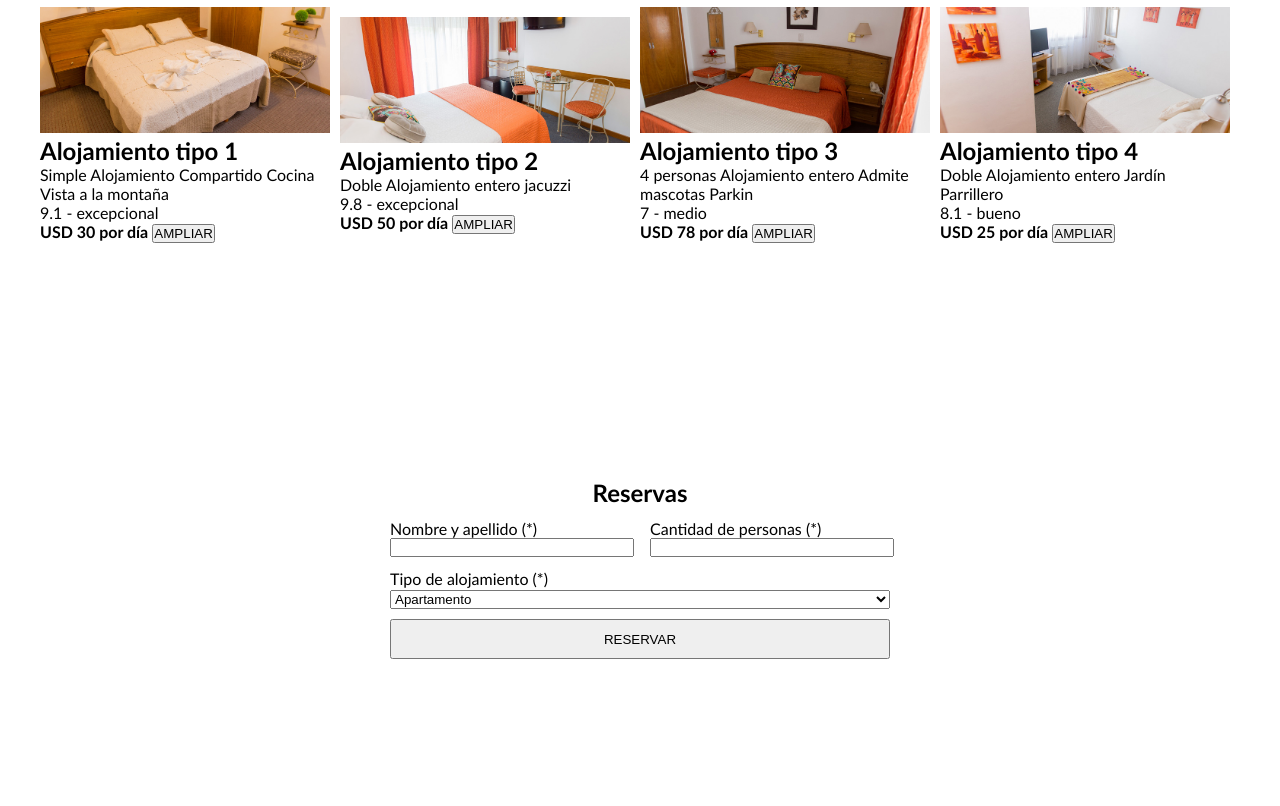
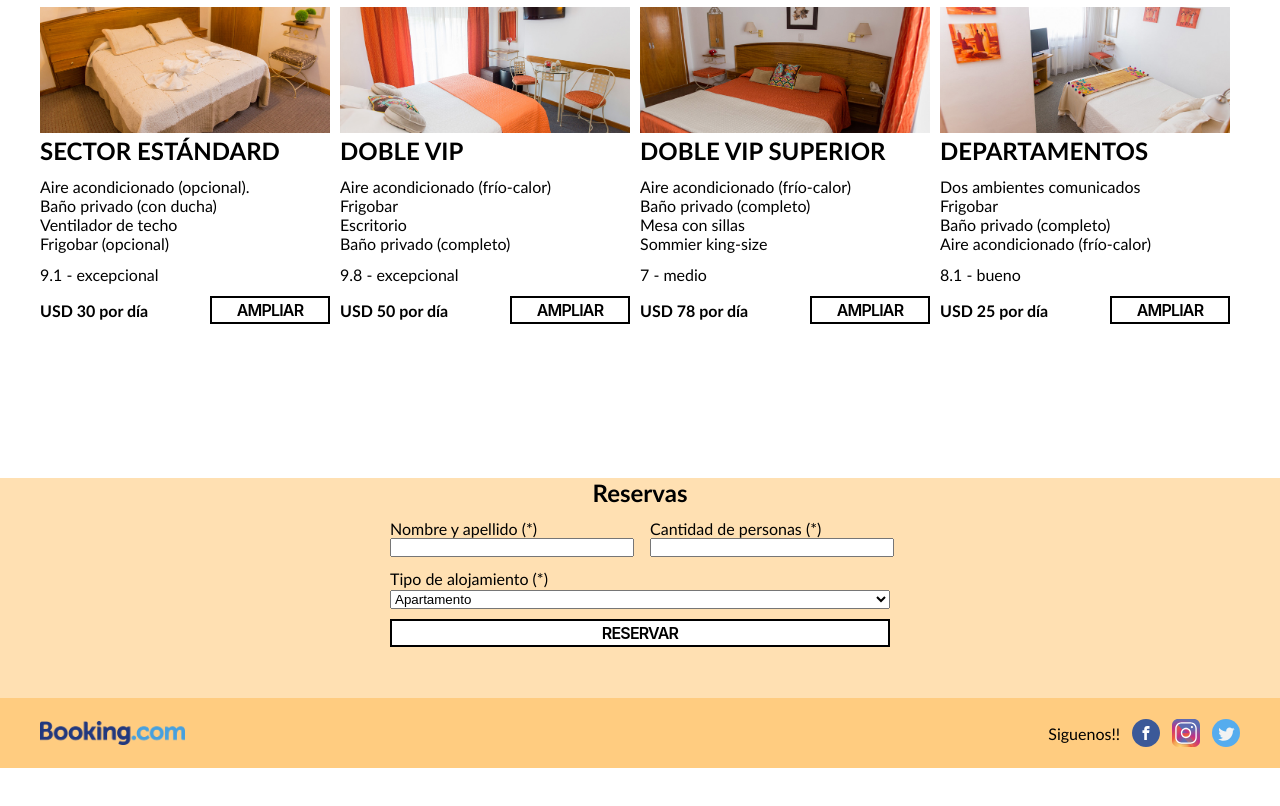
Before and after one commit to SebastianLabadie/ORT, a plain HTML site: page Obligatorios/Diseno1/index.html in a window 1280 px wide. Shown: the part 1720-2526 px from the top of the page. After the commit the page ends 2488 px from the top, so only its background shows below. Drawn offline with Linux system fonts and the light colour scheme.

Commit message:
obligatorio parte1

```diff
--- a/Obligatorios/Diseno1/css/estilos.css
+++ b/Obligatorios/Diseno1/css/estilos.css
@@ -13,11 +13,17 @@ html{
 body{
 	/* background-color:#CAD5F3; */
 	font-family:"Trebuchet MS", Arial, Helvetica, sans-serif;
+	/* background: rgb(255,224,178);
+	background: radial-gradient(circle, rgba(255,224,178,1) 22%, rgba(255,214,152,1) 37%, rgba(255,204,128,1) 66%, rgba(255,183,77,1) 91%); */
 }
 
 section > h1{
 	text-align: center;
 	margin: 12px 0;
+}
+
+section:nth-child(2n+2){
+	background-color: #FFE0B2;
 }
 
 .flex{
@@ -38,6 +44,10 @@ img{
 
 
 /* HEADER */
+
+header{
+	background: linear-gradient(to left, #FFECB3, #FFE0B2);
+}
 
 nav{
 	/* width: 600px; */
@@ -73,6 +83,10 @@ section{
 	height: 500px;
 }
 
+.logo:hover{
+	cursor: pointer;
+}
+
 /* seccion SALUDO */
 
 #saludo{
@@ -98,10 +112,19 @@ section{
 	font-weight: 800;
 }
 
+#saludo p{
+	color: white;
+    font-size: 18px;
+}
+
 /* seccion PROMOS */
 #PROMOS img{
 	height: 250px;
 
+}
+
+#PROMOS article{
+	width: 49%;
 }
 
 #PROMOS article:nth-child(1){
@@ -143,7 +166,55 @@ section{
 	margin-right: 10px;
 }
 
+.btn {
+  align-items: center;
+  background-color: #fff;
+  border: 2px solid #000;
+  box-sizing: border-box;
+  color: #000;
+  cursor: pointer;
+  display: inline-flex;
+  fill: #000;
+  font-family: Inter,sans-serif;
+  font-size: 16px;
+  font-weight: 600;
+  height: 28px;
+  justify-content: center;
+  letter-spacing: -.8px;
+  line-height: 24px;
+  min-width: 120px;
+  outline: 0;
+  padding: 0 17px;
+  text-align: center;
+  text-decoration: none;
+  transition: all .3s;
+  user-select: none;
+  -webkit-user-select: none;
+  touch-action: manipulation;
+}
+
+.btn:focus {
+  color: #171e29;
+}
+
+.btn:hover {
+  border-color: #06f;
+  color: #06f;
+  fill: #06f;
+}
+
+.btn:active {
+  border-color: #06f;
+  color: #06f;
+  fill: #06f;
+}
+
+
 /* seccion RESERVAS */
+#RESERVAS{
+	height: 220px;
+}
+
 input, label {
     display:block;
 }
@@ -170,3 +241,26 @@ form :nth-child(1) { grid-area: a; }
 form :nth-child(2){ grid-area: b; }
 form :nth-child(3) { grid-area: c; }
 form :nth-child(4){ grid-area: d; }
+
+.my-1{
+	margin: 12px 0px;
+}
+
+.mt-1{
+	margin-top: 12px;
+}
+
+/* footer */
+
+footer{
+	height: 70px;
+	background-color: #FFCC80;
+}
+
+footer img{
+	width: 145px;
+}
+
+footer object{
+	margin-left: 12px;
+}
--- a/Obligatorios/Diseno1/index.html
+++ b/Obligatorios/Diseno1/index.html
@@ -10,7 +10,7 @@
 	<body>
 		<header >
 			<nav class="wrapper flex">
-				<img src="./img/logoHotel.png" alt="Logo Hotel">
+				<a href="https://www.hotelespanamdp.com" target="_blank"><img class="logo" src="./img/logoHotel.png" title="Logo Hotel" alt="Logo Hotel"></a>
 				<ul>
 					<li><a href="#PROMOS">PROMOS</a></li><li><a href="#FOTOS">FOTOS</a>
 					</li><li><a href="#TARIFAS">TARIFAS</a>
@@ -22,9 +22,7 @@
 		<section id="saludo">
 			<div>
 				<h1>Bienvenidos!</h1>
-				<p>Lorem ipsum dolor sit amet, consectetuer adipiscing elit, sed diam. Lorem ipsum
-				dolor sit amet, consectetuer adipiscing elit, sed diam nonummy nibh euismod
-				tincidunt ut laoreet dolore magna aliquam erat.</p>
+				<p>El hotel le brinda con sus detalles y decoración un ambiente cálido y confortable que lo hace único e incomparable con el resto, para que su estadía en la ciudad sea inolvidable.</p>
 			</div>
 		</section>
 
@@ -33,24 +31,21 @@
 			<div class="wrapper flex">
 				<article>
 					<img src="img/promo1.jpg" alt="Imagen Promocion 1" title="Imagen Promocion 1">
-					<h2>Titulo promo 1</h2>
-					<p>Lorem ipsum dolor sit amet, consectetuer adipiscing elit, sed diam nonummy
-						nibh euismod tincidunt ut laoreet dolore magna aliquam erat volutpat. Ut wisi
-						enim ad minim veniam, quis nostrud</p>
-					<div>
-						<strong>Vigencia 00/00/00 al 00/00/00</strong>
-						<button>AMPLIAR</button>
+					<h2>Paquete 7 Noches * 4 Personas</h2>
+					<p class="mt-1">Departamento para 4 personas con desayuno incluido, cupos limitados incluye departamento
+						 4 personas Pago 100% anticipado. Desde ARS 24900</p>
+					<div class="flex my-1">
+						<strong>Vigencia 02/07/2022 al 31/08/2022</strong>
+						<button class="btn">AMPLIAR</button>
 					</div>
 				</article>
 				<article>
 					<img src="img/promo2.jpg" alt="Imagen promocion2" title="Imagen Promocion 2">
-					<h2>Titulo promo 12</h2>
-					<p>Lorem ipsum dolor sit amet, consectetuer adipiscing elit, sed diam nonummy
-						nibh euismod tincidunt ut laoreet dolore magna aliquam erat volutpat. Ut wisi
-						enim ad minim veniam, quis nostrud</p>
-					<div>
-						<strong>Vigencia 00/00/00 al 00/00/00</strong>
-						<button>AMPLIAR</button>
+					<h2>Mejor tarifa garantizada</h2>
+					<p class="mt-1">Beneficio por reserva directa web oficial, descuento de 15% cancelación gratis hasta 12/09/2022 y sin pago por adelantado.</p>
+					<div class="flex my-1">
+						<strong>Vigencia 01/05/2022 al 12/09/2022</strong>
+						<button class="btn">AMPLIAR</button>
 					</div>
 				</article>
 			</div>
@@ -76,53 +71,62 @@
 			<div class="wrapper flex">
 				<article>
 					<img src="./img/alojamiento1.jpeg" alt="Imagen Alojamiento 1" title="Imagen Alojamiento 1">
-					<h2>Alojamiento tipo 1</h2>
-					<p>Simple
-						Alojamiento Compartido
-						Cocina
-						Vista a la montaña</p>
-						<p>9.1 - excepcional</p>
-					<div>
+					<h2>SECTOR ESTÁNDARD</h2>
+					<div class="my-1">
+						<p>Aire acondicionado (opcional).</p>
+						<p>Baño privado (con ducha)</p>
+						<p>Ventilador de techo</p>
+						<p>Frigobar (opcional)</p>
+					</div>
+					<p class="my-1">9.1 - excepcional</p>
+					<div  class="flex">
 						<strong>USD 30 por día</strong>
-						<button>AMPLIAR</button>
+						<button class="btn">AMPLIAR</button>
 					</div>
 				</article>
 				<article>
 					<img src="./img/alojamiento2.jpeg" alt="Imagen Alojamiento 2" title="Imagen Alojamiento 2">
-					<h2>Alojamiento tipo 2</h2>
-					<p>Doble
-						Alojamiento entero
-						jacuzzi</p>
-						<p>9.8 - excepcional</p>
-					<div>
+					<h2>DOBLE VIP</h2>
+					<div class="my-1">
+						<p>Aire acondicionado (frío-calor)</p>
+						<p>Frigobar</p>
+						<p>Escritorio</p>
+						<p>Baño privado (completo)</p>
+					</div>
+					<p class="my-1">9.8 - excepcional</p>
+					<div  class="flex">
 						<strong>USD 50 por día</strong>
-						<button>AMPLIAR</button>
+						<button class="btn">AMPLIAR</button>
 					</div>
 				</article>
 				<article>
 					<img src="./img/alojamiento3.jpeg" alt="Imagen Alojamiento 3" title="Imagen Alojamiento 3">
-					<h2>Alojamiento tipo 3</h2>
-					<p>4 personas
-						Alojamiento entero
-						Admite mascotas
-						Parkin</p>
-						<p>7 - medio</p>
-					<div>
+					<h2>DOBLE VIP SUPERIOR</h2>
+					<div class="my-1">
+						<p>Aire acondicionado (frío-calor)</p>
+						<p>Baño privado (completo)</p>
+						<p>Mesa con sillas</p>
+						<p>Sommier king-size</p>
+					</div>
+					<p class="my-1">7 - medio</p>
+					<div  class="flex">
 						<strong>USD 78 por día</strong>
-						<button>AMPLIAR</button>
+						<button class="btn">AMPLIAR</button>
 					</div>
 				</article>
 				<article>
 					<img src="./img/alojamiento4.jpeg" alt="Imagen Alojamiento 4" title="Imagen Alojamiento 4">
-					<h2>Alojamiento tipo 4</h2>
-					<p>Doble
-						Alojamiento entero
-						Jardín
-						Parrillero</p>
-						<p>8.1 - bueno</p>
-					<div>
+					<h2>DEPARTAMENTOS</h2>
+					<div class="my-1">
+						<p>Dos ambientes comunicados</p>
+						<p>Frigobar</p>
+						<p>Baño privado (completo)</p>
+						<p>Aire acondicionado (frío-calor)</p>
+					</div>
+					<p class="my-1">8.1 - bueno</p>
+					<div class="flex">
 						<strong>USD 25 por día</strong>
-						<button>AMPLIAR</button>
+						<button class="btn">AMPLIAR</button>
 					</div>
 				</article>
 			</div>
@@ -150,14 +154,24 @@
 					</select>
 				</article>
 
-				<input type="submit" value="RESERVAR" id="btnReservar"></input>
+				<input type="submit" value="RESERVAR" id="btnReservar" class="btn"></input>
 			</form>
 
 
 		</section>
 
-		<footer class="wrapper">
-			<article></article>
+		<footer class="flex">
+			<article class="wrapper flex">
+				<div class="flex">
+					<img src="./img/booking.png" alt="Booking" title="Booking">
+				</div>
+				<div class="flex">
+					<p>Siguenos!!</p>
+					<object data="./img/facebook.svg" width="28" height="28"> </object>
+					<object data="./img/instagram.svg" width="28" height="28"> </object>
+					<object data="./img/twitter.svg" width="28" height="28" > </object>
+				</div>
+			</article>
 		</footer>
 	</body>
 </html>
```
Also changed, not shown: Obligatorios/Diseno1/img/booking.png (added), Obligatorios/Diseno1/img/facebook.svg (added), Obligatorios/Diseno1/img/instagram.svg (added), Obligatorios/Diseno1/img/twitter.svg (added), 3 other files.
